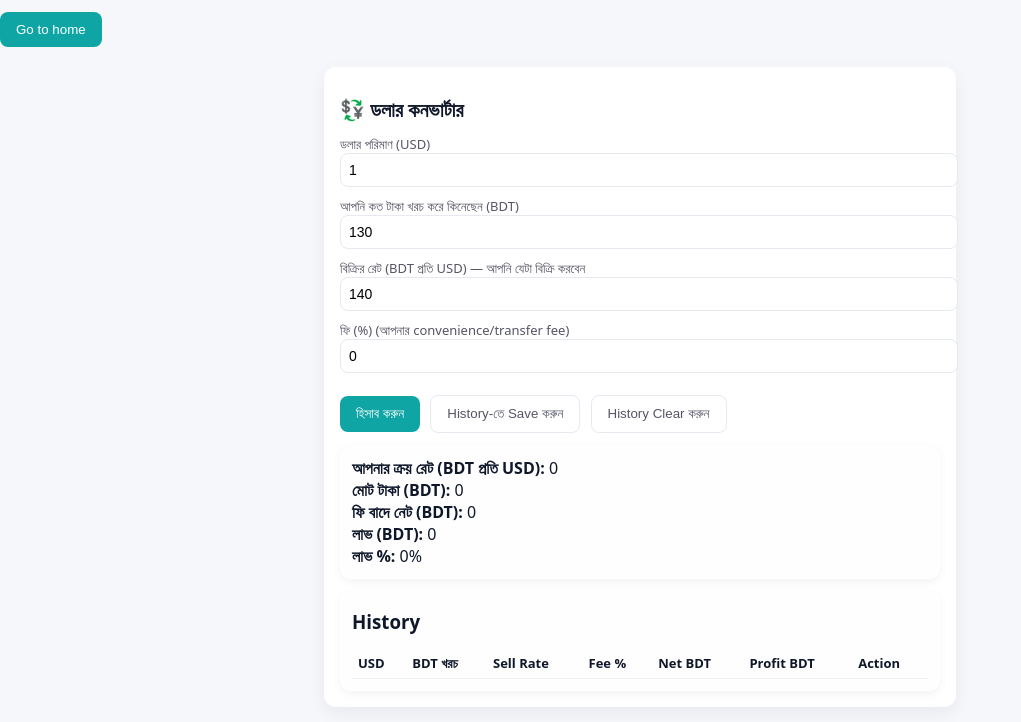
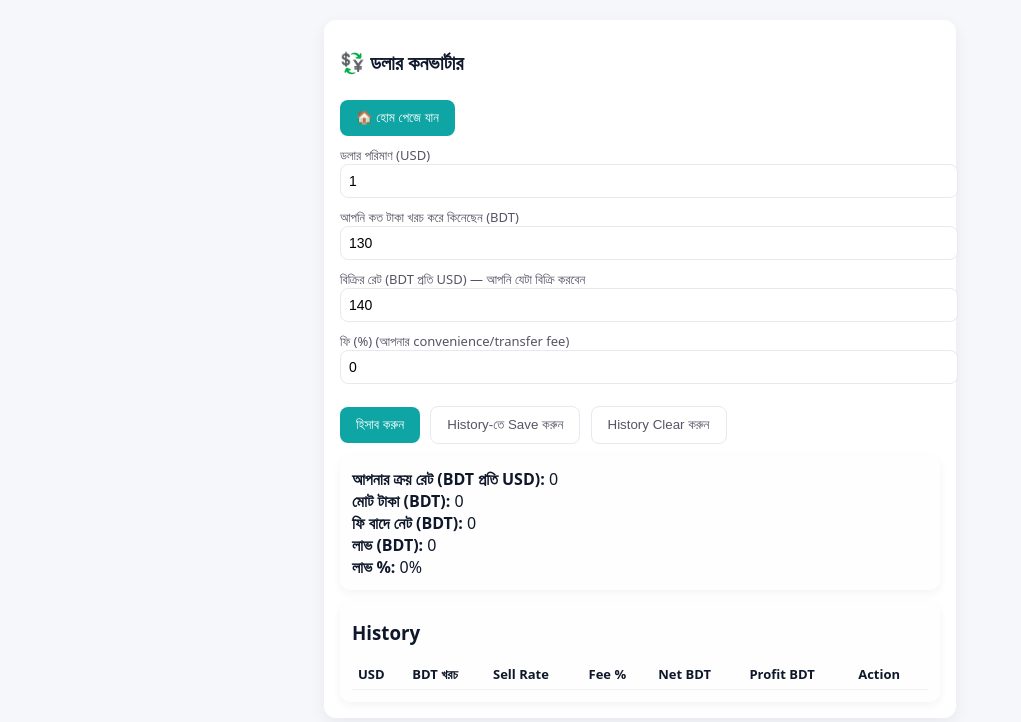
Before and after one commit to rezaur150/dollar-to-taka, a plain HTML site: page profit tools.html in a window 1280 px wide. Shown: the whole page, without its empty margins (0-1021 px from the left). Drawn offline with Linux system fonts and the light colour scheme.

Commit message:
profit tools.html

```diff
--- a/profit tools.html
+++ b/profit tools.html
@@ -20,13 +20,22 @@
   </style>
 </head>
 <body>
+ <div class="wrap">
+  <h1>💱 ডলার কনভার্টার</h1>
+<!-- ডলার কনভার্টারের বাটনের নিচে বা যেখানে চাইছো সেখানে -->
+<div style="margin-top:12px">
+  <button class="btn" onclick="goHome()">🏠 হোম পেজে যান</button>
+</div>
 
-  <button class="btn" onclick="window.location.href='index.html'">
-  Go to home
-</button>
+<script>
+function goHome(){
+  // index.html ফাইলে যাবে
+  window.location.href = 'index.html';
+}
+</script>
 
-  <div class="wrap">
-  <h1>💱 ডলার কনভার্টার</h1>
+
+
 
   <label>ডলার পরিমাণ (USD)</label>
   <input id="usdAmount" type="number" value="1" step="0.01">
```
